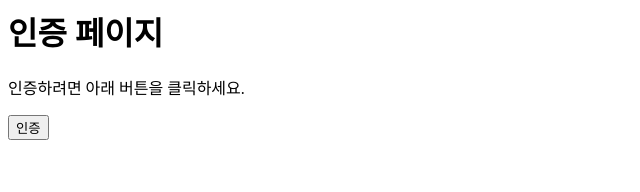
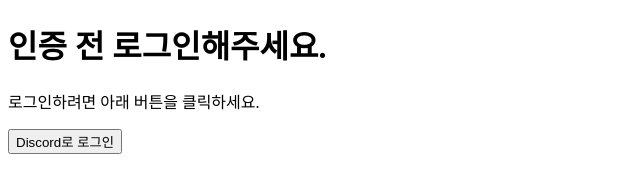
Before and after one commit to whitewaffles/dlswmd, a plain HTML site: page index.html in a window 1280 px wide. Shown: the whole page, without its empty margins (0-640 px from the left). Drawn offline with Linux system fonts and the light colour scheme.

Commit message:
Update index.html

```diff
--- a/index.html
+++ b/index.html
@@ -1,11 +1,22 @@
-<html>
-    <body>
-        <h1>인증 페이지</h1>
-        <p>인증하려면 아래 버튼을 클릭하세요.</p>
-        <form action="/verify" method="post">
-            <input type="hidden" name="user_id" value="${userId}">
-            <input type="hidden" name="token" value="${token}">
-            <button type="submit">인증</button>
-        </form>
-    </body>
+<!DOCTYPE html>
+<html lang="ko">
+<head>
+    <meta charset="UTF-8">
+    <meta name="viewport" content="width=device-width, initial-scale=1.0">
+    <title>Discord 로그인</title>
+    <script>
+        function loginWithDiscord() {
+            const clientId = 'YOUR_CLIENT_ID'; // Discord 개발자 포털에서 가져온 클라이언트 ID
+            const redirectUri = encodeURIComponent('https://dlvmserverdlswmd.netlify.app/callback'); // 콜백 URL (Discord 개발자 포털에 등록해야 함)
+            const scope = 'identify%20guilds'; // 필요한 권한 범위
+
+            window.location.href = `https://discord.com/api/oauth2/authorize?client_id=${clientId}&redirect_uri=${redirectUri}&response_type=code&scope=${scope}`;
+        }
+    </script>
+</head>
+<body>
+    <h1>인증 전 로그인해주세요.</h1>
+    <p>로그인하려면 아래 버튼을 클릭하세요.</p>
+    <button onclick="loginWithDiscord()">Discord로 로그인</button>
+</body>
 </html>
```
